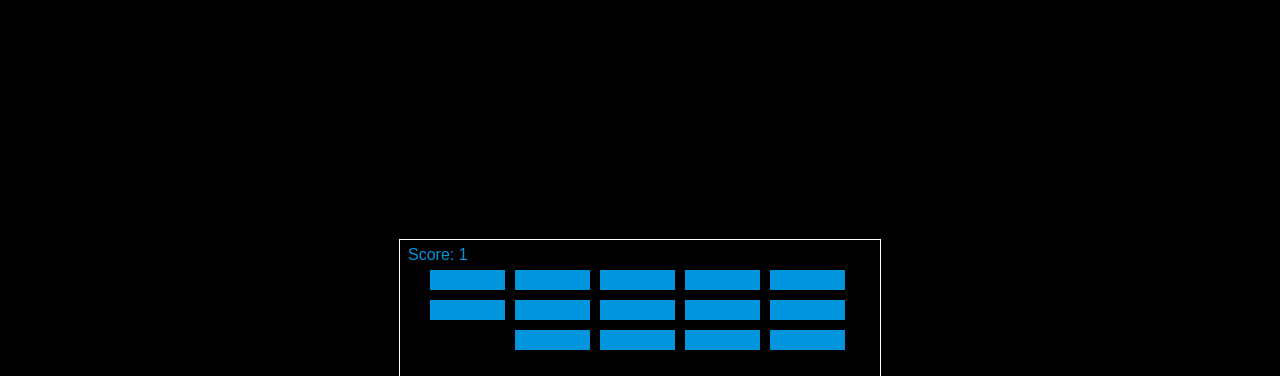
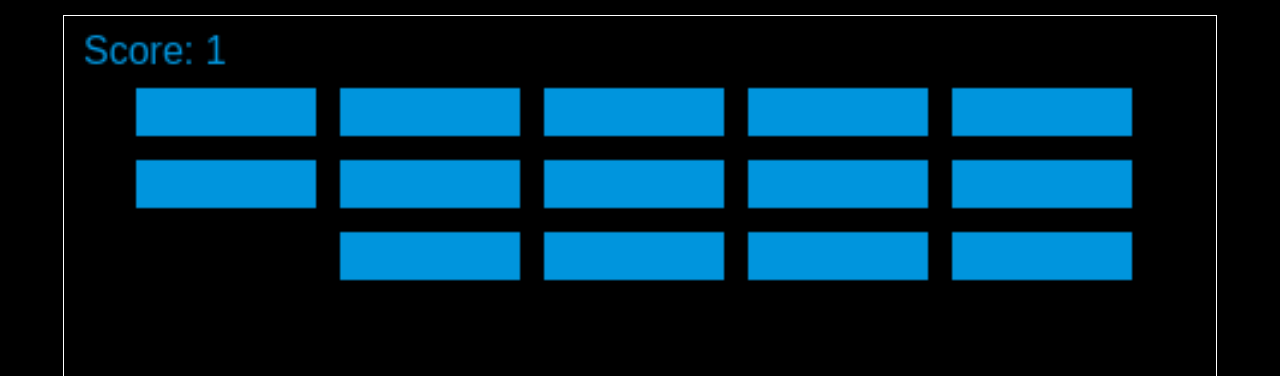
Before and after one commit to yuyakawai/brick-breaker, a plain HTML site: page index.html in a window 1280 px wide. Shown: the top 376 px of the page. Drawn offline with Linux system fonts and the light colour scheme.

Commit message:
Update canvas width to 90%

```diff
--- a/index.html
+++ b/index.html
@@ -16,9 +16,8 @@
         background-color: #000;
         overflow: hidden; /* スクロールを禁止 */
       }
-
       canvas {
-        max-width: 100%; /* キャンバスの最大幅を設定 */
+        width: 90%; /* キャンバスの幅を90%に設定 */
         height: auto; /* 高さを自動に設定 */
       }
       #myCanvas {
```
